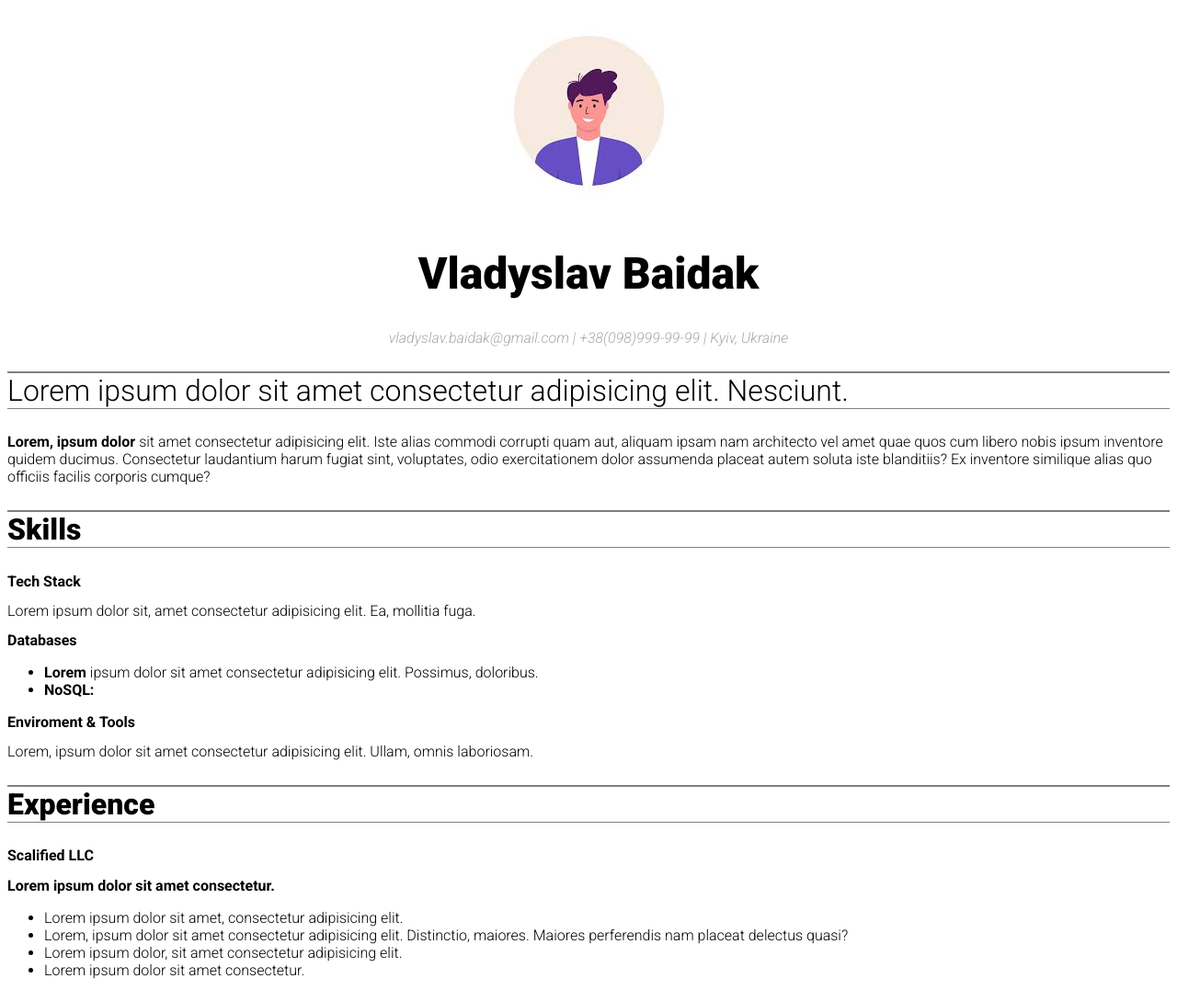
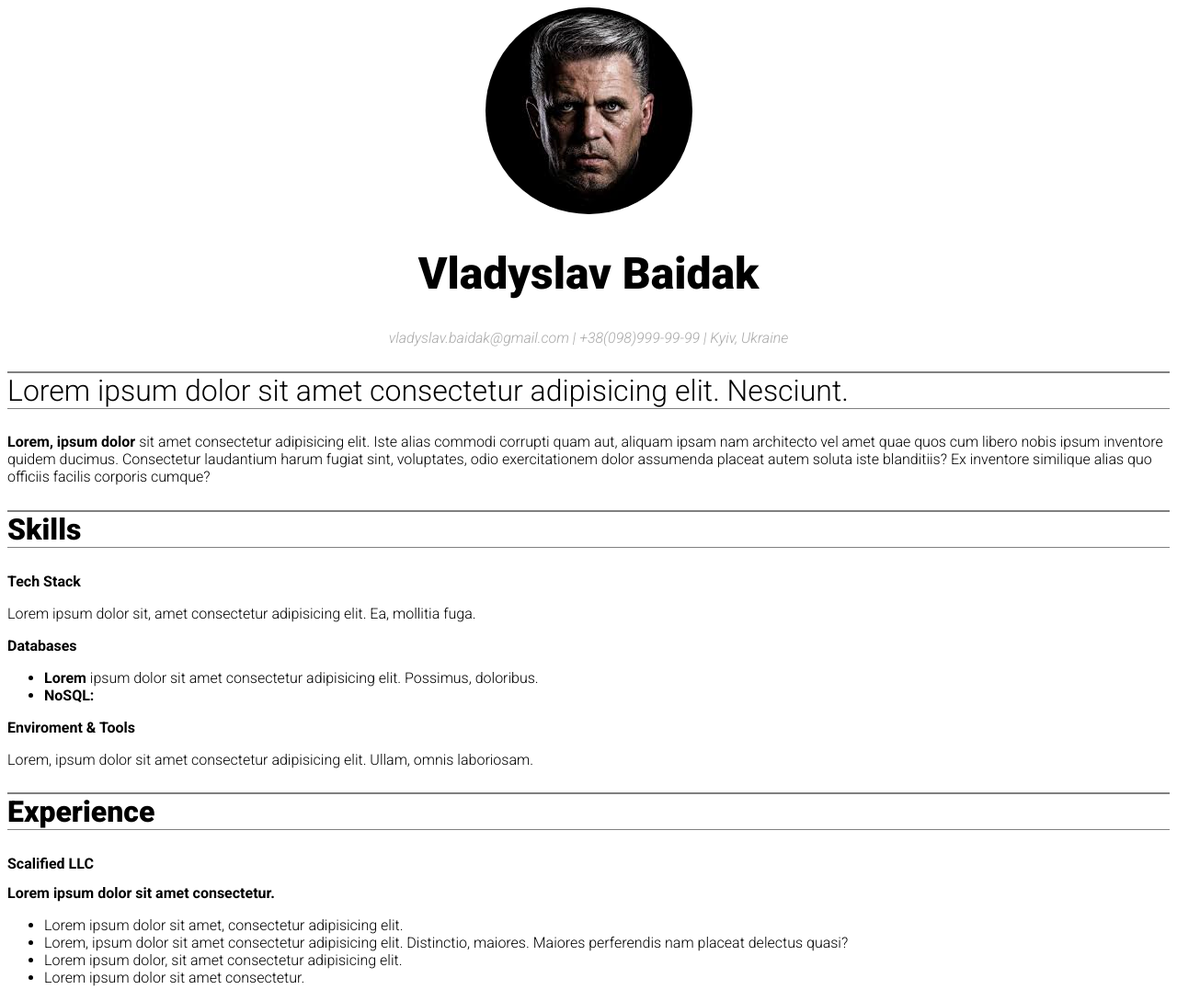
Before and after one commit to SergeyBaryshnikov/homework-resume-13-12-22, a plain HTML site: page index.html in a window 1280 px wide. Shown: the whole page at 92% size. Drawn offline with Linux system fonts and the light colour scheme.

Commit message:
Change semantics

```diff
--- a/assets/css/style.css
+++ b/assets/css/style.css
@@ -5,6 +5,9 @@ body {
 h1 {
   font-size: 300%;
   font-weight: 900;
+}
+.circle{
+  border-radius: 50%;
 }
 .center {
   text-align: center;
--- a/index.html
+++ b/index.html
@@ -5,17 +5,17 @@
     <meta http-equiv="X-UA-Compatible" content="IE=edge" />
     <meta name="viewport" content="width=device-width, initial-scale=1.0" />
     <title>Vladyslav Baidak</title>
-    <link rel="stylesheet" href="./assets/css/style.css" />
     <link rel="preconnect" href="https://fonts.googleapis.com" />
     <link rel="preconnect" href="https://fonts.gstatic.com" crossorigin />
     <link
       href="https://fonts.googleapis.com/css2?family=Roboto:ital,wght@0,100;0,300;0,500;0,700;0,900;1,300&display=swap"
       rel="stylesheet"
     />
+    <link rel="stylesheet" href="./assets/css/style.css" />
   </head>
   <body>
     <header class="center">
-      <img src="./assets/images/download.jpeg" alt="Vladyslav Baidak" />
+      <img class="circle" src="./assets/images/photo.jpeg" alt="Vladyslav Baidak" />
       <h1>Vladyslav Baidak</h1>
       <address>
         <a href="mailto:vladyslav.baidak@gmail.com" class="contacts"
@@ -24,23 +24,29 @@
         ><a href="" class="contacts">Kyiv, Ukraine</a>
       </address>
     </header>
+    <section>
+      <article>
         <h2 class="title thin">
           Lorem ipsum dolor sit amet consectetur adipisicing elit. Nesciunt.
         </h2>
+        <p>
+          <strong>Lorem, ipsum dolor</strong> sit amet consectetur adipisicing
+          elit. Iste alias commodi corrupti quam aut, aliquam ipsam nam
+          architecto vel amet quae quos cum libero nobis ipsum inventore quidem
+          ducimus. Consectetur laudantium harum fugiat sint, voluptates, odio
+          exercitationem dolor assumenda placeat autem soluta iste blanditiis?
+          Ex inventore similique alias quo officiis facilis corporis cumque?
+        </p>
+      </article>
       <article>
-      <strong>Lorem, ipsum dolor</strong> sit amet consectetur adipisicing elit.
-      Iste alias commodi corrupti quam aut, aliquam ipsam nam architecto vel
-      amet quae quos cum libero nobis ipsum inventore quidem ducimus.
-      Consectetur laudantium harum fugiat sint, voluptates, odio exercitationem
-      dolor assumenda placeat autem soluta iste blanditiis? Ex inventore
-      similique alias quo officiis facilis corporis cumque?
-    </article>
         <h2 class="title">Skills</h2>
         <h2 class="subtitle">Tech Stack</h2>
-    <article>
+        <p>
           Lorem ipsum dolor sit, amet consectetur adipisicing elit. Ea, mollitia
           fuga.
+        </p>
       </article>
+      <article>
         <h2 class="subtitle">Databases</h2>
         <ul class="article">
           <li>
@@ -50,21 +56,25 @@
           <li><strong>NoSQL:</strong></li>
         </ul>
         <h2 class="subtitle">Enviroment & Tools</h2>
-    <article>
+        <p>
           Lorem, ipsum dolor sit amet consectetur adipisicing elit. Ullam, omnis
           laboriosam.
+        </p>
       </article>
+      <article>
         <h2 class="title">Experience</h2>
         <h2 class="subtitle">Scalified LLC</h2>
         <h2 class="subtitle">Lorem ipsum dolor sit amet consectetur.</h2>
         <ul>
           <li>Lorem ipsum dolor sit amet, consectetur adipisicing elit.</li>
           <li>
-        Lorem, ipsum dolor sit amet consectetur adipisicing elit. Distinctio,
-        maiores. Maiores perferendis nam placeat delectus quasi?
+            Lorem, ipsum dolor sit amet consectetur adipisicing elit.
+            Distinctio, maiores. Maiores perferendis nam placeat delectus quasi?
           </li>
           <li>Lorem ipsum dolor, sit amet consectetur adipisicing elit.</li>
           <li>Lorem ipsum dolor sit amet consectetur.</li>
         </ul>
+      </article>
+    </section>
   </body>
 </html>
```
Also changed, not shown: assets/images/photo.jpeg (added). Lines whose indentation alone changed are shown as unchanged.
